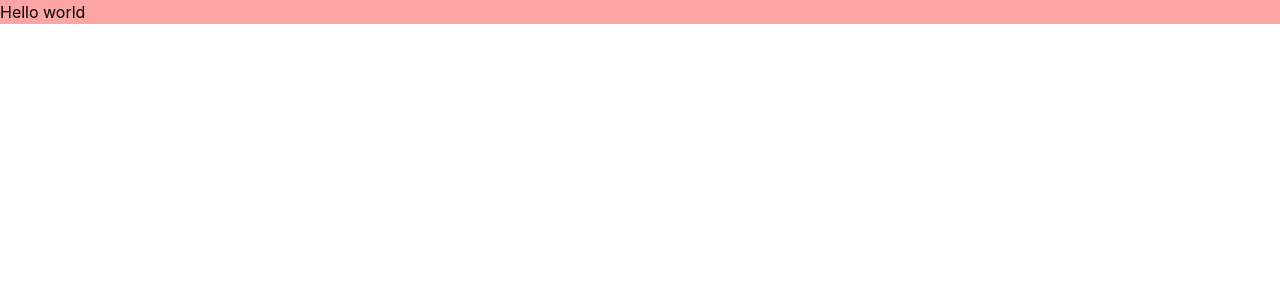
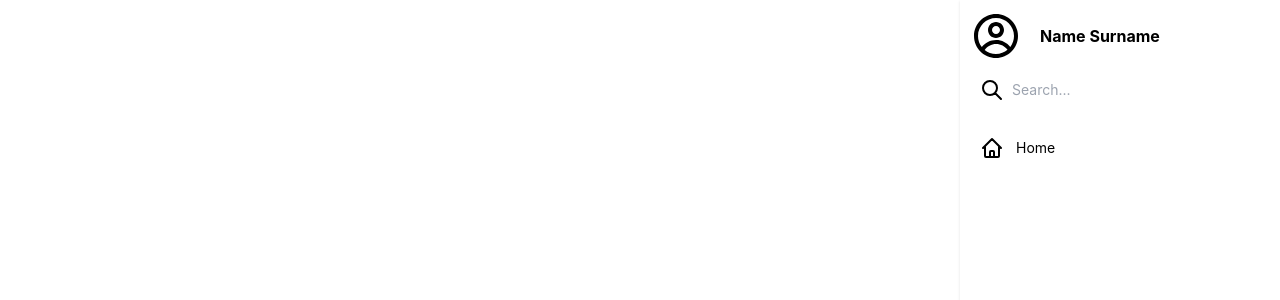
Before and after one commit to Panthutk/tiwme2, a React (Create React App) app: page / in a window 1280 px wide. Shown: the top 300 px of the page. Built offline with nearby package versions, Linux system fonts and the light colour scheme.

Commit message:
post bar

```diff
--- a/package.json
+++ b/package.json
@@ -8,6 +8,7 @@
     "@testing-library/user-event": "^13.5.0",
     "react": "^18.2.0",
     "react-dom": "^18.2.0",
+    "react-icons": "^4.6.0",
     "react-scripts": "5.0.1",
     "web-vitals": "^2.1.4"
   },
--- a/src/App.js
+++ b/src/App.js
@@ -1,13 +1,9 @@
-import logo from './logo.svg';
 import './App.css';
-
+import {Sidebar} from './components/Sidebar'
 function App() {
   return (
     <div className="App">
-      <h1 className="App bg-red-300">
-
-        Hello world
-      </h1>
+      <Sidebar/>
     </div>
   );
 }
--- /dev/null
+++ b/src/components/Sidebar.js
@@ -0,0 +1,71 @@
+import { CgProfile } from 'react-icons/cg';
+export const Sidebar=() =>{
+    return (
+        <div className="flex flex-row-reverse">
+            <div className="flex flex-col h-screen p-3 bg-white shadow w-80">
+                <div className="space-y-3">
+                    <div className="flex items-center">
+                        <CgProfile className='w-12 h-12' />
+                        <a className='font-bold pl-5'>Name Surname</a>
+                    </div>
+                    <div className="relative">
+                        <span className="absolute inset-y-0 left-0 flex items-center py-4">
+                            <button
+                                type="submit"
+                                className="p-2 focus:outline-none focus:ring"
+                            >
+                                <svg
+                                    xmlns="http://www.w3.org/2000/svg"
+                                    className="w-6 h-6"
+                                    fill="none"
+                                    viewBox="0 0 24 24"
+                                    stroke="currentColor"
+                                    strokeWidth={2}
+                                >
+                                    <path
+                                        strokeLinecap="round"
+                                        strokeLinejoin="round"
+                                        d="M21 21l-6-6m2-5a7 7 0 11-14 0 7 7 0 0114 0z"
+                                    />
+                                </svg>
+                            </button>
+                        </span>
+                        <input
+                            type="search"
+                            name="Search"
+                            placeholder="Search..."
+                            className="w-full py-2 pl-10 text-sm rounded-md focus:outline-none"
+                        />
+                    </div>
+                    <div className="flex-1">
+                        <ul className="pt-2 pb-4 space-y-1 text-sm">
+                            <li className="rounded-sm">
+                                <a
+                                    href="#"
+                                    className="flex items-center p-2 space-x-3 rounded-md"
+                                >
+                                    <svg
+                                        xmlns="http://www.w3.org/2000/svg"
+                                        className="w-6 h-6"
+                                        fill="none"
+                                        viewBox="0 0 24 24"
+                                        stroke="currentColor"
+                                        strokeWidth={2}
+                                    >
+                                        <path
+                                            strokeLinecap="round"
+                                            strokeLinejoin="round"
+                                            d="M3 12l2-2m0 0l7-7 7 7M5 10v10a1 1 0 001 1h3m10-11l2 2m-2-2v10a1 1 0 01-1 1h-3m-6 0a1 1 0 001-1v-4a1 1 0 011-1h2a1 1 0 011 1v4a1 1 0 001 1m-6 0h6"
+                                        />
+                                    </svg>
+                                    <span>Home</span>
+                                </a>
+                            </li>
+
+                        </ul>
+                    </div>
+                </div>
+            </div>
+        </div>
+    );
+}
```
Also changed, not shown: 1 other file (tests, documents, lock files or other folders).
